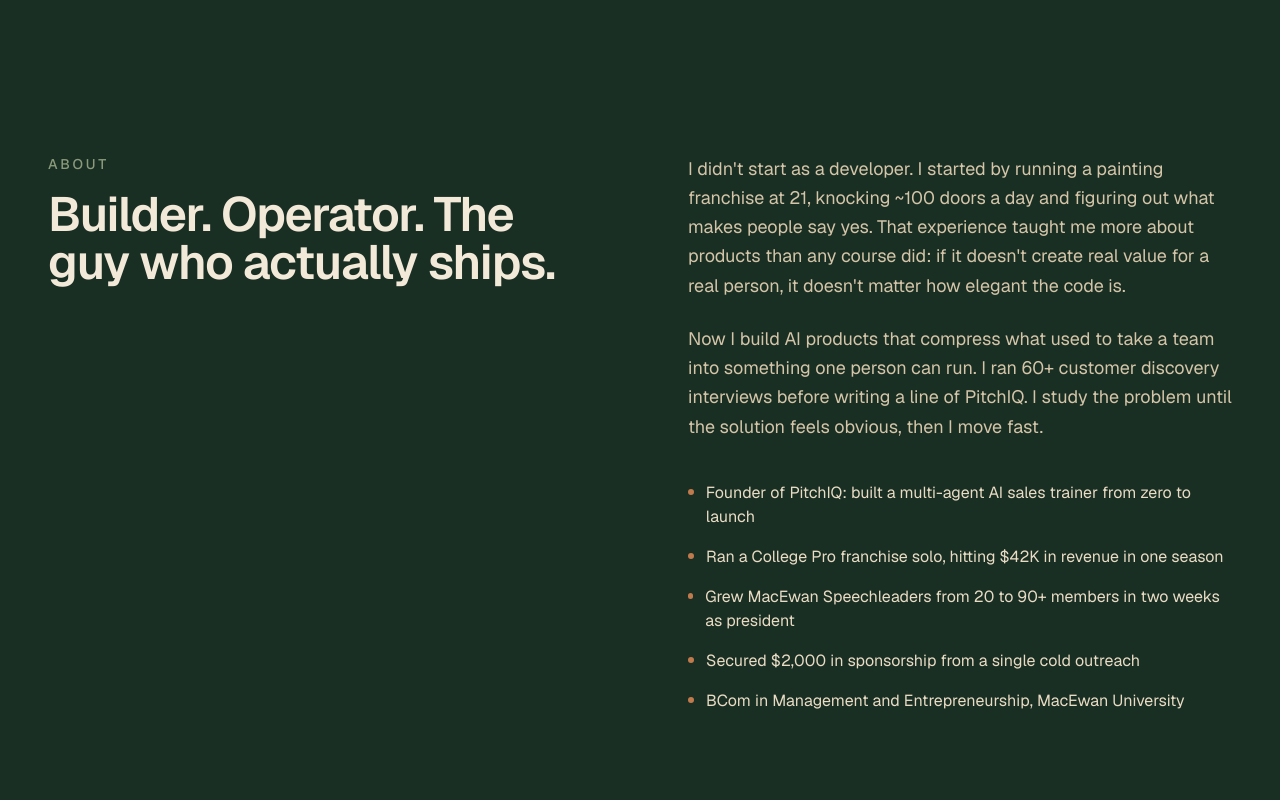
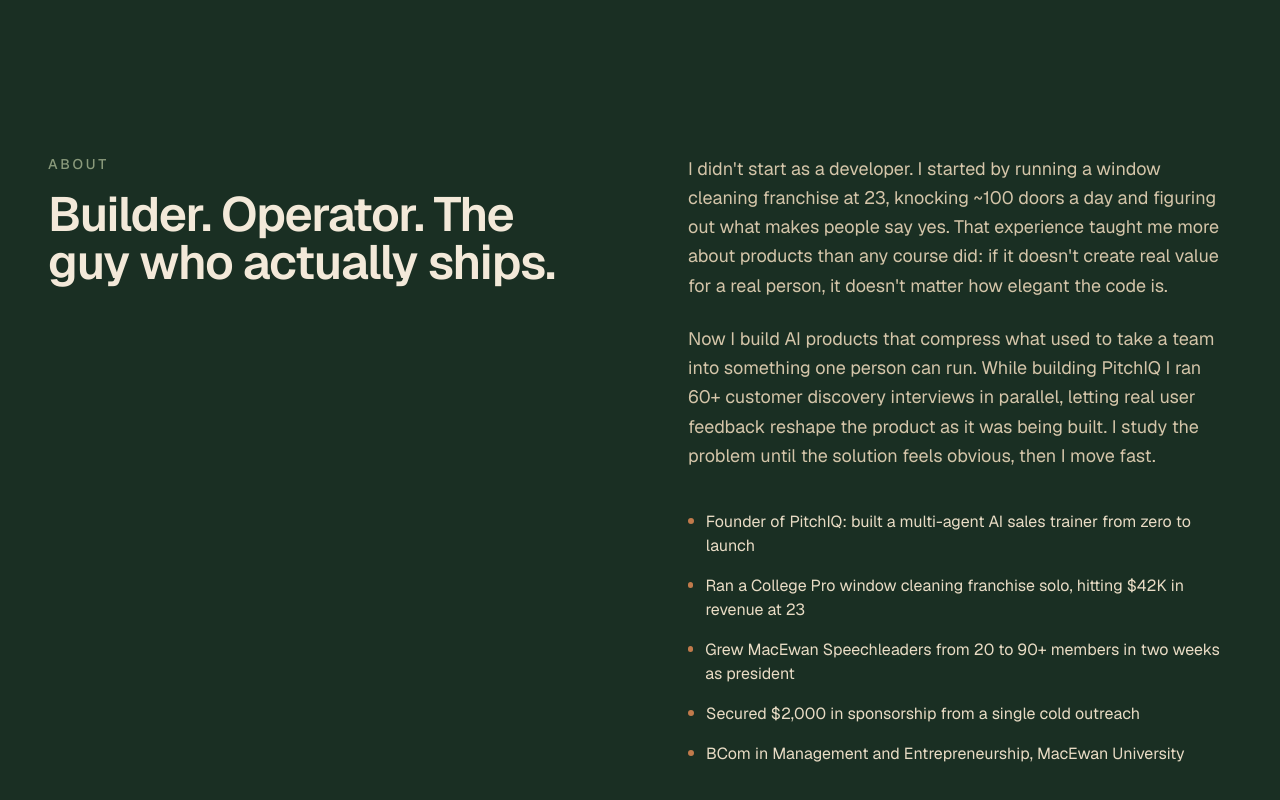
Before and after one commit to CasonL/CasonsPortfolio, a Next.js app: page / in a window 1280 px wide. Shown: the part 7371-8171 px from the top of the page. Built offline with nearby package versions, Linux system fonts and the light colour scheme.

Commit message:
Fix franchise details and discovery interview timing in About

```diff
--- a/app/sections/About.tsx
+++ b/app/sections/About.tsx
@@ -4,7 +4,7 @@ import { motion } from "framer-motion";
 
 const highlights = [
   "Founder of PitchIQ: built a multi-agent AI sales trainer from zero to launch",
-  "Ran a College Pro franchise solo, hitting $42K in revenue in one season",
+  "Ran a College Pro window cleaning franchise solo, hitting $42K in revenue at 23",
   "Grew MacEwan Speechleaders from 20 to 90+ members in two weeks as president",
   "Secured $2,000 in sponsorship from a single cold outreach",
   "BCom in Management and Entrepreneurship, MacEwan University",
@@ -37,17 +37,18 @@ export function About() {
             className="flex flex-col justify-center"
           >
             <p className="mb-6 text-lg leading-relaxed text-cream-300">
-              I didn't start as a developer. I started by running a painting
-              franchise at 21, knocking ~100 doors a day and figuring out what
-              makes people say yes. That experience taught me more about
-              products than any course did: if it doesn't create real value for
-              a real person, it doesn't matter how elegant the code is.
+              I didn't start as a developer. I started by running a window
+              cleaning franchise at 23, knocking ~100 doors a day and figuring
+              out what makes people say yes. That experience taught me more
+              about products than any course did: if it doesn't create real
+              value for a real person, it doesn't matter how elegant the code is.
             </p>
             <p className="mb-10 text-lg leading-relaxed text-cream-300">
               Now I build AI products that compress what used to take a team
-              into something one person can run. I ran 60+ customer discovery
-              interviews before writing a line of PitchIQ. I study the problem
-              until the solution feels obvious, then I move fast.
+              into something one person can run. While building PitchIQ I ran
+              60+ customer discovery interviews in parallel, letting real user
+              feedback reshape the product as it was being built. I study the
+              problem until the solution feels obvious, then I move fast.
             </p>
 
             <ul className="space-y-4">
```
